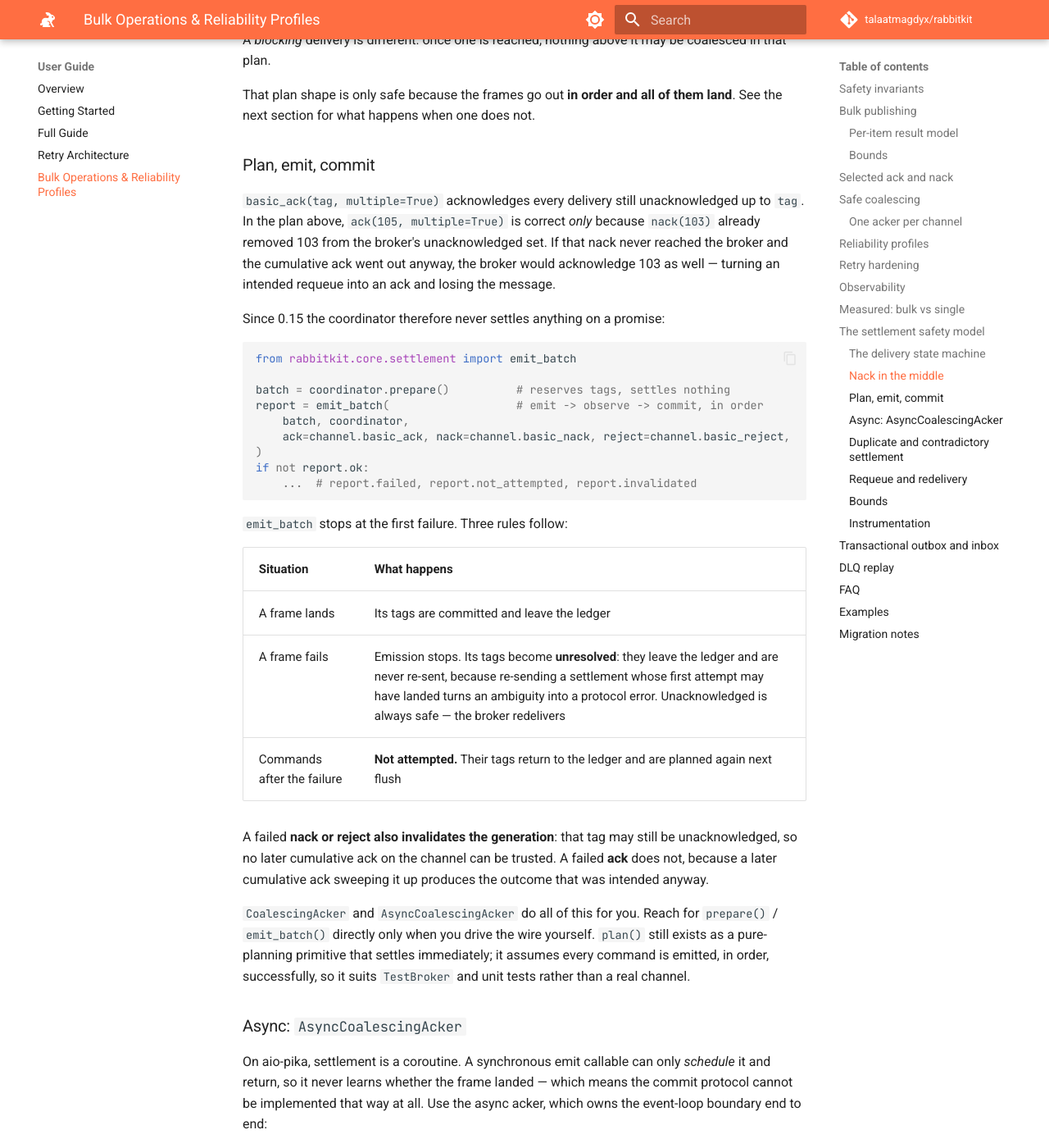
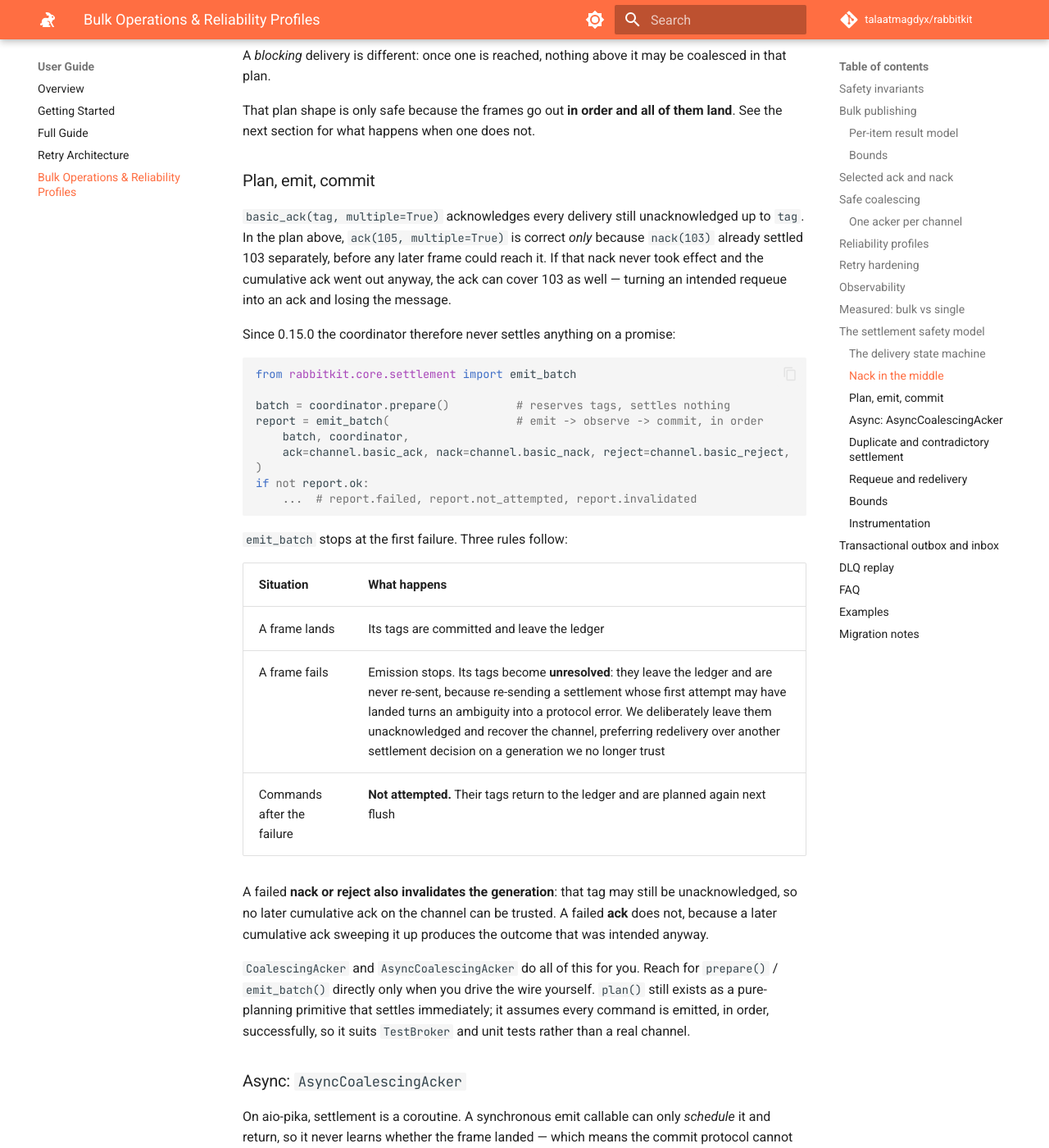
Before and after one commit to talaatmagdyx/rabbitkit, an MkDocs documentation site: the page built from docs/bulk-operations.md, in a window 1280 px wide and 1400 px high, scrolled down 12231 px. Shown: the whole window at 82% size. Built offline with MkDocs 1.6.1 and Material for MkDocs 9.7.7, drawn with Linux system fonts in a browser that asks for light colours; comment, search, counter and statistics services are not loaded; some of the changed text lies outside the part shown.

Commit message:
docs: correct four settlement inaccuracies in bulk-operations (#28)
Found while reviewing the published write-up of the 0.15.0 settlement fix
against the documentation it describes.

1. The page said nack(103) "already removed 103 from the broker's
   unacknowledged set". With requeue=True the message is requeued and
   redelivered under a NEW delivery tag, so nothing is removed. What matters
   for the later cumulative ack is that 103 was settled separately first.

2. "Unacknowledged is always safe" overstated it. Replaced with what the
   coordinator actually does: leave them unacknowledged and recover the
   channel, preferring redelivery over another settlement decision on a
   generation it no longer trusts.

3. The AsyncCoalescingAcker example called channel.basic_ack(...), but
   aio_pika.Channel has no such method -- only the underlying aiormq.Channel
   does (verified). Anyone pasting it got an AttributeError on the first
   flush. Now uses msg.raw_message.channel and links the runnable example.

4. Neither acker example passed channel_key=, on a page that devotes a
   section to "one acker per channel" and calls that parameter an enforced
   invariant. Both now pass it.

Also pins the version reference to 0.15.0 rather than "0.15".

Docs-only; no version bump. mkdocs --strict builds.

````diff
--- a/docs/bulk-operations.md
+++ b/docs/bulk-operations.md
@@ -161,6 +161,7 @@ acker = CoalescingAcker(
     nack_fn=lambda tag, requeue: ...,
     reject_fn=lambda tag, requeue: ...,
     config=BatchAckConfig(batch_size=50, flush_interval_ms=200),
+    channel_key=channel,   # tags are channel-scoped; see "One acker per channel"
 )
 
 acker.register(tag)              # BEFORE the handler runs
@@ -425,12 +426,12 @@ them land**. See the next section for what happens when one does not.
 
 `basic_ack(tag, multiple=True)` acknowledges every delivery still
 unacknowledged up to `tag`. In the plan above, `ack(105, multiple=True)` is
-correct *only* because `nack(103)` already removed 103 from the broker's
-unacknowledged set. If that nack never reached the broker and the cumulative
-ack went out anyway, the broker would acknowledge 103 as well — turning an
+correct *only* because `nack(103)` already settled 103 separately, before
+any later frame could reach it. If that nack never took effect and the
+cumulative ack went out anyway, the ack can cover 103 as well — turning an
 intended requeue into an ack and losing the message.
 
-Since 0.15 the coordinator therefore never settles anything on a promise:
+Since 0.15.0 the coordinator therefore never settles anything on a promise:
 
 ```python
 from rabbitkit.core.settlement import emit_batch
@@ -449,7 +450,7 @@ if not report.ok:
 | Situation | What happens |
 |---|---|
 | A frame lands | Its tags are committed and leave the ledger |
-| A frame fails | Emission stops. Its tags become **unresolved**: they leave the ledger and are never re-sent, because re-sending a settlement whose first attempt may have landed turns an ambiguity into a protocol error. Unacknowledged is always safe — the broker redelivers |
+| A frame fails | Emission stops. Its tags become **unresolved**: they leave the ledger and are never re-sent, because re-sending a settlement whose first attempt may have landed turns an ambiguity into a protocol error. We deliberately leave them unacknowledged and recover the channel, preferring redelivery over another settlement decision on a generation we no longer trust |
 | Commands after the failure | **Not attempted.** Their tags return to the ledger and are planned again next flush |
 
 A failed **nack or reject also invalidates the generation**: that tag may
@@ -473,16 +474,26 @@ async acker, which owns the event-loop boundary end to end:
 ```python
 from rabbitkit.highload import AsyncCoalescingAcker
 
+# The settlement methods live on the RAW aiormq channel, not on
+# aio_pika.Channel. `msg.raw_message.channel` is the channel the delivery
+# arrived on, and its basic_* methods are coroutines — which is exactly why
+# the async acker exists.
+raw = msg.raw_message.channel
+
 acker = AsyncCoalescingAcker(
-    ack_fn=lambda tag, multiple: channel.basic_ack(tag, multiple),
-    nack_fn=lambda tag, requeue: channel.basic_nack(tag, requeue=requeue),
-    reject_fn=lambda tag, requeue: channel.basic_reject(tag, requeue=requeue),
+    ack_fn=lambda tag, multiple: raw.basic_ack(delivery_tag=tag, multiple=multiple),
+    nack_fn=lambda tag, requeue: raw.basic_nack(delivery_tag=tag, requeue=requeue),
+    reject_fn=lambda tag, requeue: raw.basic_reject(delivery_tag=tag, requeue=requeue),
     config=BatchAckConfig(batch_size=100, flush_interval_ms=200),
+    channel_key=raw,       # tags are channel-scoped; see "One acker per channel"
 )
 await acker.start()
 ...
 await acker.close()
 ```
+
+A runnable version is
+[`examples/highload/06_async_coalescing_acker.py`](https://github.com/talaatmagdyx/rabbitkit/blob/main/examples/highload/06_async_coalescing_acker.py).
 
 Its interval flush is an `asyncio.Task` on your loop, not a
 `threading.Timer`, so there is no `marshal=` parameter and no way to schedule
````
